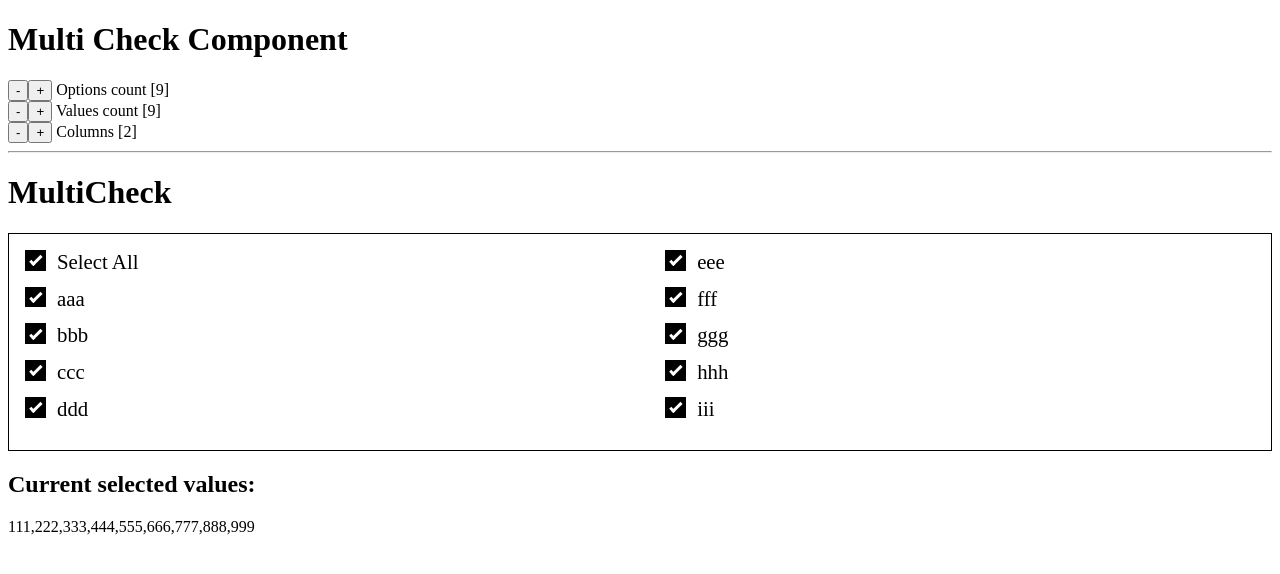
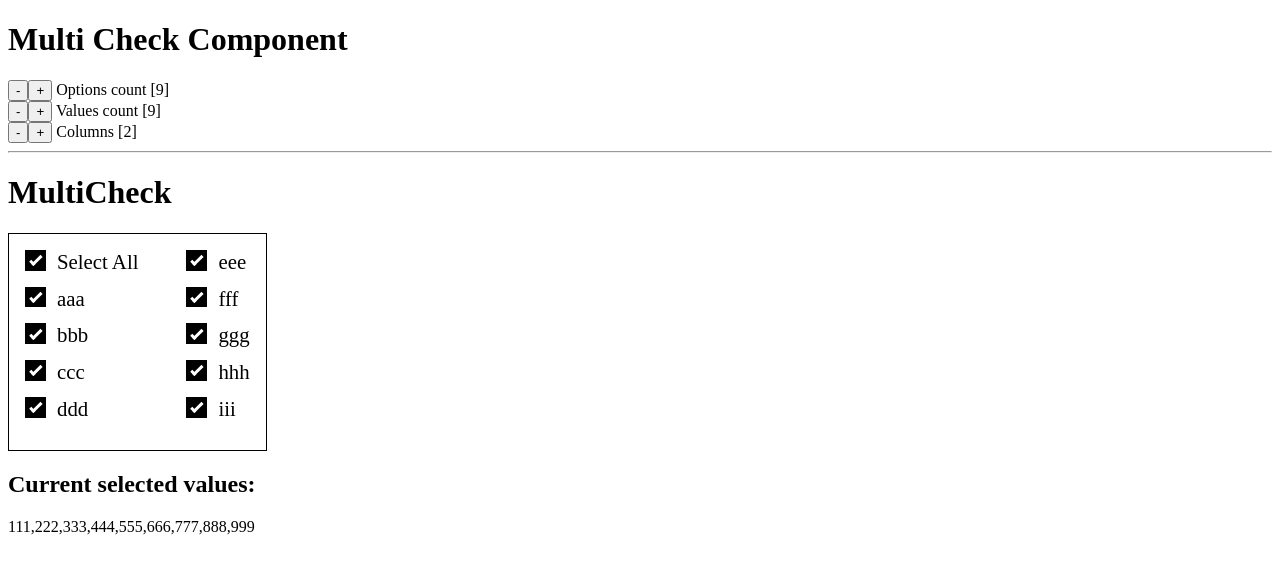
Before and after one commit to skyflyhighly/react-slasify-multicheck, a React app: page / in a window 1280 px wide. Shown: the top 574 px of the page. Built offline with nearby package versions, Linux system fonts and the light colour scheme; the HTML template or start-up script is replaced by a standard one.

Commit message:
feat(multicheck): [stephenflores] - Updated MultiCheck component style

```diff
--- a/src/MultiCheck/MultiCheck.css
+++ b/src/MultiCheck/MultiCheck.css
@@ -1,6 +1,7 @@
 /* TODO */
 .MultiCheck {
-  display: grid;
+  display: inline-grid;
+  grid-column-gap: 3rem;
   padding: 1rem;
   border: 1px solid black;
 }
```
